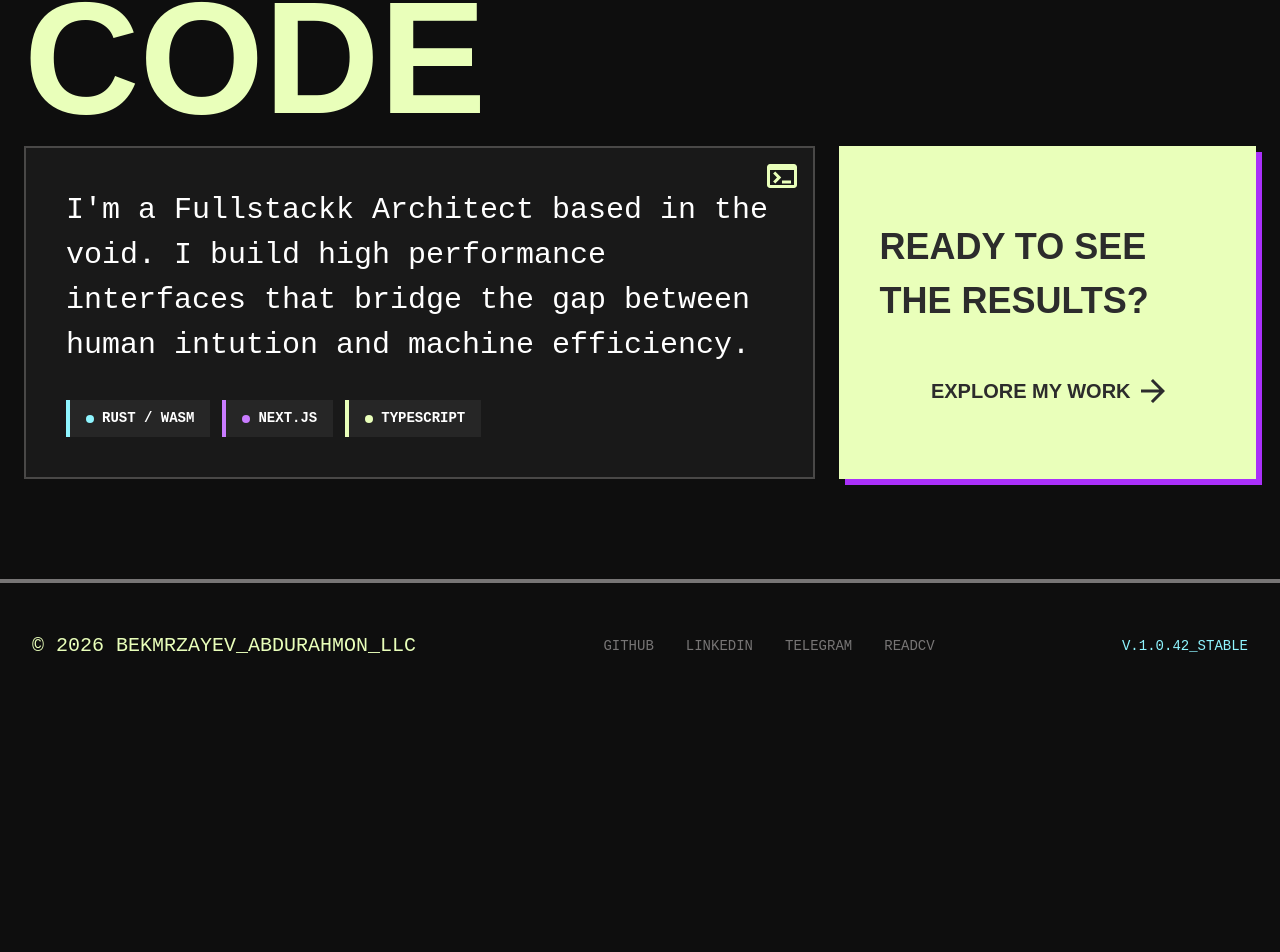
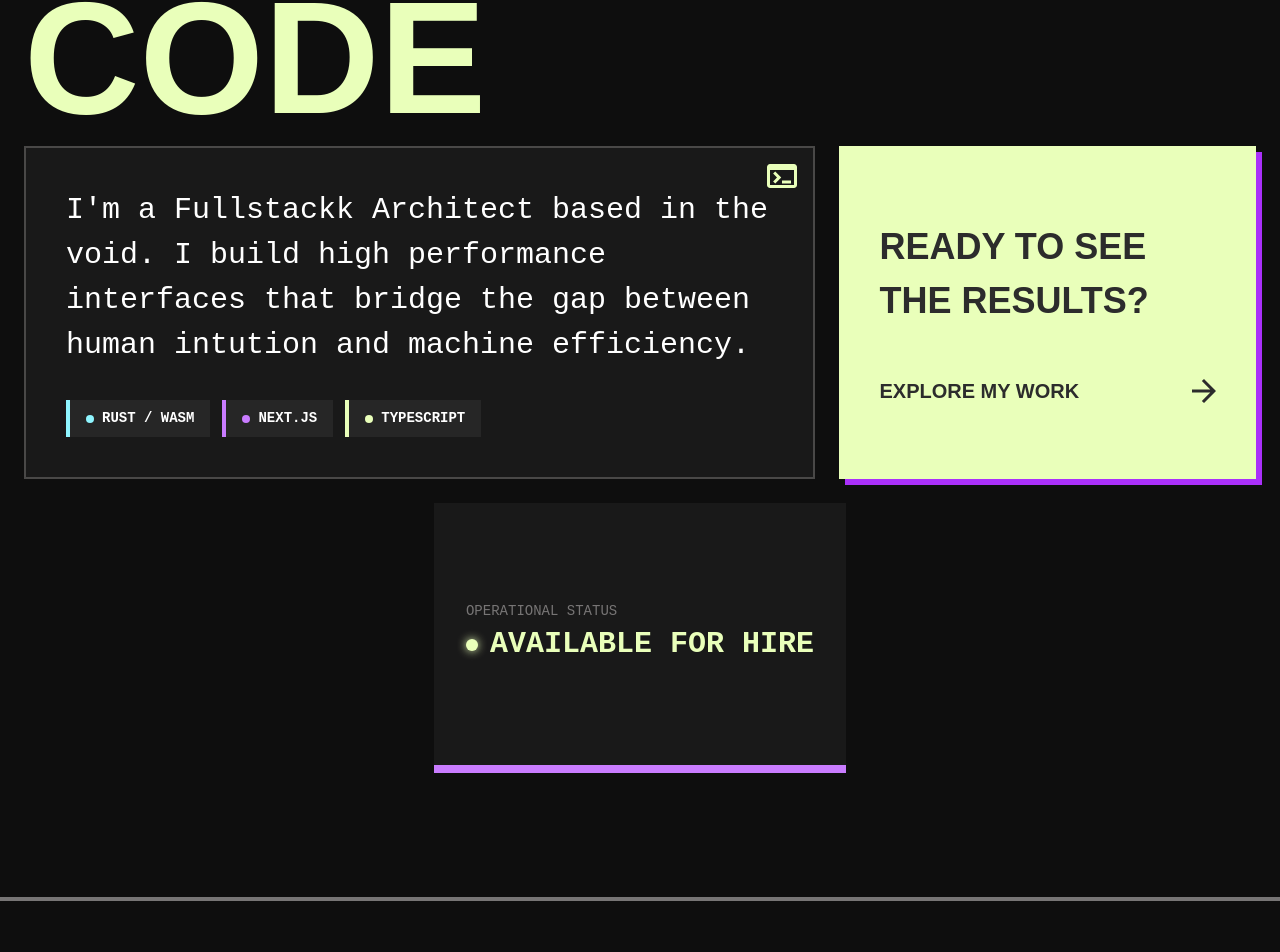
Before and after one commit to bekmrzaev-code/my-portfolio, a React app: page / in a window 1280 px wide. Shown: the part 776-1728 px from the top of the page. Before the commit the page ends 1485 px from the top, so only its background shows below. Built offline with nearby package versions, Linux system fonts and the light colour scheme; the HTML template or start-up script is replaced by a standard one; a web font is replaced by a local one.

Commit message:
card component finished

```diff
--- /dev/null
+++ b/src/components/Card/Card.module.css
@@ -0,0 +1,22 @@
+.card {
+    display: flex;
+    flex-direction: column;
+    padding: 98px 32px;
+    background-color: var(--section-bg);
+    border-bottom:8px solid var(--color-soft-violet);
+}
+
+.content {
+    display: flex;
+    justify-content: center;
+    align-items: center;
+    gap: 12px;
+}
+
+.dot {
+    width: 12px;
+    height: 12px;
+    border-radius: 100px;
+    background-color: var(--primary-color);
+    box-shadow: 0 0 10px var(--primary-color);
+}
--- /dev/null
+++ b/src/components/Card/index.tsx
@@ -0,0 +1,28 @@
+import React from 'react'
+import { T } from '..'
+import styles from './Card.module.css'
+
+interface CardProps {
+    children: React.ReactNode,
+    text: string
+    bgColor?: string
+    borderColor?: string
+}
+
+const Card: React.FC<CardProps> = ({
+    children, text, bgColor, borderColor
+}) => {
+  return (
+    <div className={styles.card} style={{ backgroundColor: bgColor, borderBottomColor: borderColor}}>
+        <T font='mono' size='m1' weight='regular' color='secondary'>{text}</T>
+        <div className={styles.content}>
+            <span
+                className={styles.dot}
+            />
+            <T font='mono' size='v2' weight='bold'>{children}</T>
+        </div>
+    </div>
+  )
+}
+
+export default Card
--- a/src/components/ctaCard/CtaCard.module.css
+++ b/src/components/ctaCard/CtaCard.module.css
@@ -9,9 +9,9 @@
 
 .link {
     display: flex;
-    justify-content: center;
+    justify-content: space-between;
     align-items: center;
     text-decoration: none;
     color: inherit;
-    gap: 10px;
+    width: 100%;
 }
--- a/src/pages/home/Home.module.css
+++ b/src/pages/home/Home.module.css
@@ -7,5 +7,6 @@
 
 .cards {
     display: flex;
+    margin-bottom: 24px;
     gap: 24px;
 }
--- a/src/pages/home/index.tsx
+++ b/src/pages/home/index.tsx
@@ -1,5 +1,6 @@
 // import React from 'react'
 import { CtaCard, IntroCard, T } from '../../components'
+import Card from '../../components/Card'
 import styles from './Home.module.css'
 
 const HomePage = () => {
@@ -36,6 +37,13 @@ const HomePage = () => {
               READY TO SEE THE RESULTS?
             </CtaCard>
         </div>
+        <div className={styles.cards}>
+          <Card
+            text='OPERATIONAL STATUS'
+          >
+            AVAILABLE FOR HIRE
+          </Card>
+        </div>
       </div>
       <div className={styles.bottom}>
       </div>
```
Also changed, not shown: 1 other file (tests, documents, lock files or other folders). Lines whose indentation alone changed are shown as unchanged.
